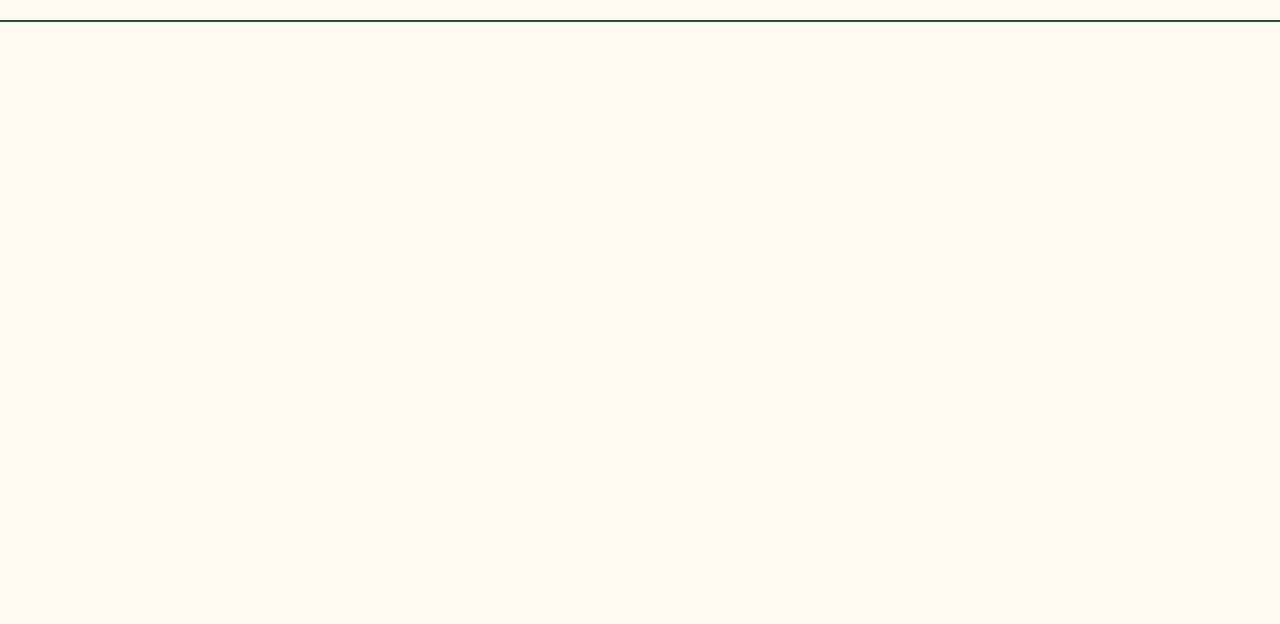
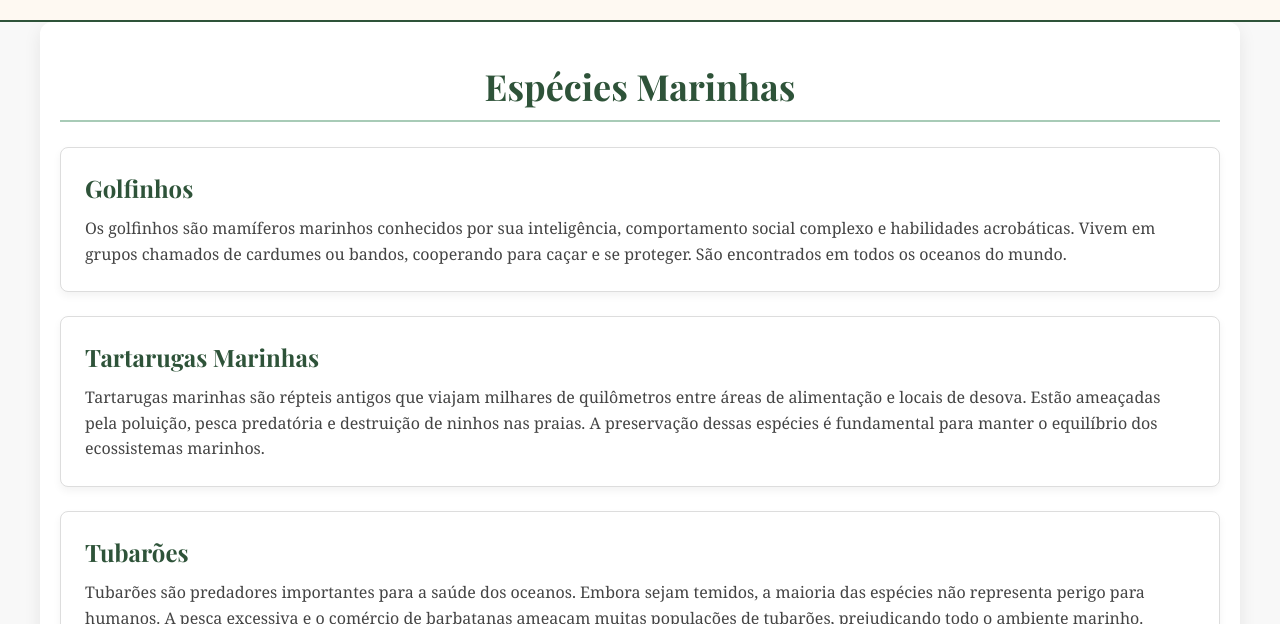
Before and after one commit to MeleysTargaryen/1023A-frontend-main, a React (Vite) app: page /especies in a window 1280 px wide. Shown: the part 328-952 px from the top of the page. Before the commit the page ends 800 px from the top, so only its background shows below. Built offline with nearby package versions, Linux system fonts and the light colour scheme.

Commit message:
#Criação e estilização da página

```diff
--- /dev/null
+++ b/src/Especies.css
@@ -0,0 +1,47 @@
+.pagina-especies {
+  background-color: #f8f8f8;
+  min-height: 100vh;
+  font-family: var(--fonte-corpo);
+}
+
+.conteudo-principal {
+  max-width: 1000px;
+  margin: 0 auto;
+  padding: 40px 20px;
+}
+
+h1 {
+  font-size: 36px;
+  margin-bottom: 32px;
+  color: var(--cor-verde-escuro);
+  border-bottom: 2px solid var(--cor-verde-escuro);
+  padding-bottom: 8px;
+  font-family: var(--fonte-titulo);
+}
+
+.secao-especie {
+  background-color: var(--cor-branco);
+  border: 1px solid #ddd;
+  border-radius: 8px;
+  padding: 24px;
+  margin-bottom: 24px;
+  box-shadow: 0 4px 8px rgba(0,0,0,0.05);
+  transition: transform 0.2s;
+}
+
+.secao-especie:hover {
+  transform: translateY(-4px);
+}
+
+.secao-especie h2 {
+  font-size: 24px;
+  color: var(--cor-verde-escuro);
+  margin-bottom: 12px;
+  font-family: var(--fonte-titulo);
+}
+
+.secao-especie p {
+  font-size: 16px;
+  color: #444;
+  line-height: 1.6;
+}
--- a/src/Especies.tsx
+++ b/src/Especies.tsx
@@ -1,9 +1,48 @@
 import Header from "./Header";
+import "./Especies.css";
 
 function Especies() {
   return (
     <>
-      <Header />
+       <Header />
+      <div className="pagina-especies">
+        <main className="conteudo-principal">
+          <h1>Espécies Marinhas</h1>
+
+          <section className="secao-especie">
+            <h2>Golfinhos</h2>
+            <p>
+              Os golfinhos são mamíferos marinhos conhecidos por sua inteligência, comportamento social complexo e habilidades acrobáticas.
+              Vivem em grupos chamados de cardumes ou bandos, cooperando para caçar e se proteger. São encontrados em todos os oceanos do mundo.
+            </p>
+          </section>
+
+          <section className="secao-especie">
+            <h2>Tartarugas Marinhas</h2>
+            <p>
+              Tartarugas marinhas são répteis antigos que viajam milhares de quilômetros entre áreas de alimentação e locais de desova.
+              Estão ameaçadas pela poluição, pesca predatória e destruição de ninhos nas praias. A preservação dessas espécies é fundamental para manter o equilíbrio dos ecossistemas marinhos.
+            </p>
+          </section>
+
+          <section className="secao-especie">
+            <h2>Tubarões</h2>
+            <p>
+              Tubarões são predadores importantes para a saúde dos oceanos. Embora sejam temidos, a maioria das espécies não representa perigo para humanos.
+              A pesca excessiva e o comércio de barbatanas ameaçam muitas populações de tubarões, prejudicando todo o ambiente marinho.
+            </p>
+          </section>
+
+          <section className="secao-especie">
+            <h2>Corais</h2>
+            <p>
+              Corais são animais coloniais que formam recifes, oferecendo abrigo e alimento para inúmeras espécies.
+              Eles são altamente sensíveis a mudanças na temperatura da água, acidificação dos oceanos e poluição.
+              A conservação dos recifes é vital para a biodiversidade marinha.
+            </p>
+          </section>
+        </main>
+      </div>
     </>
   );
 }
```
